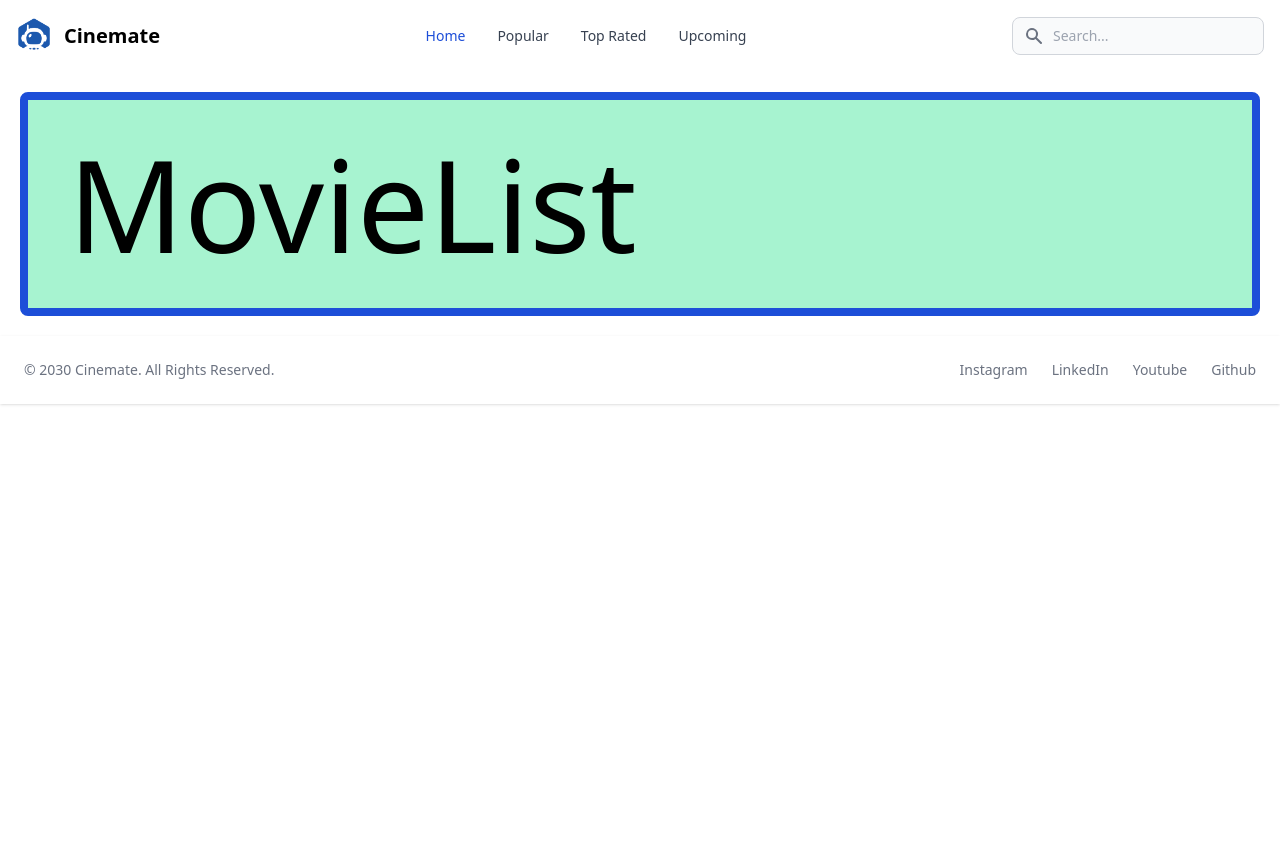
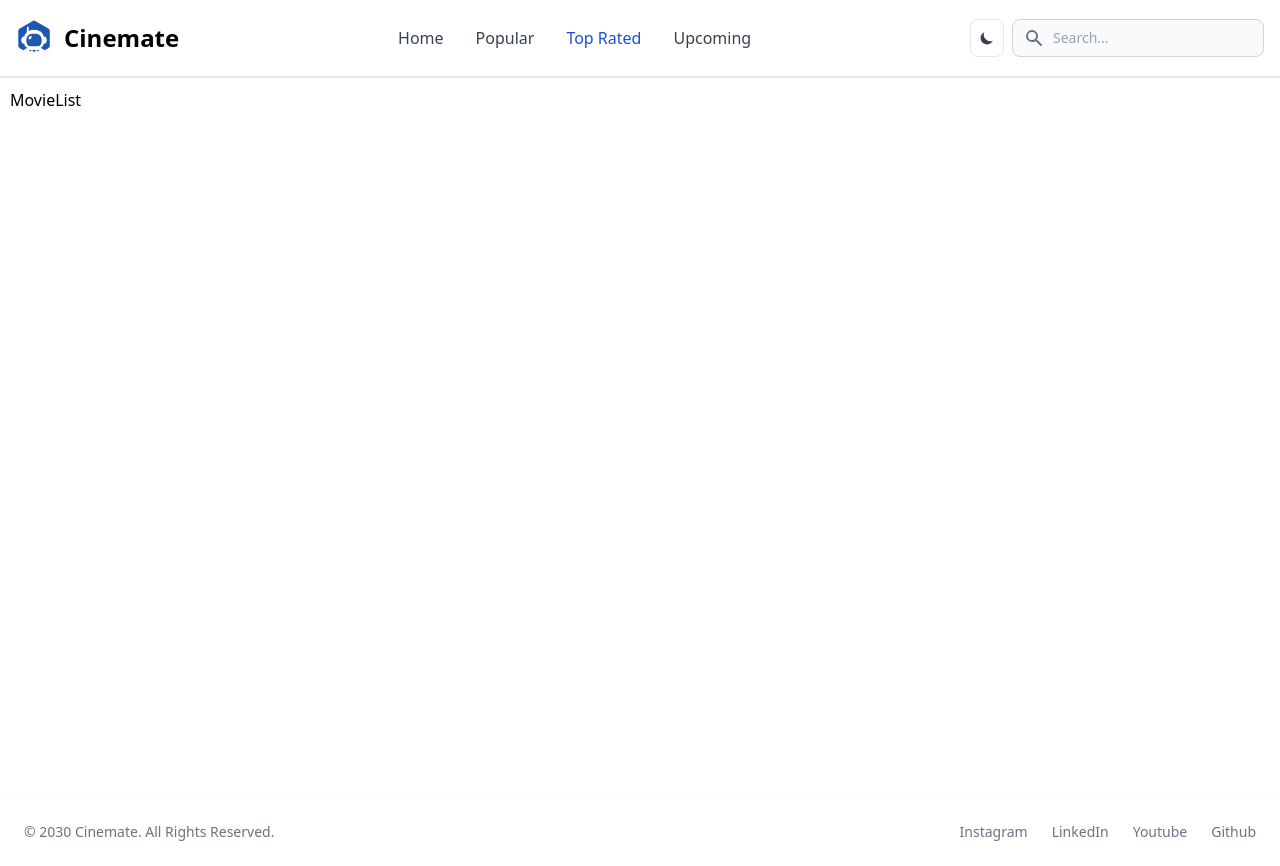
Before and after one commit to afeets/cinemate, a React (Create React App) app: page /movies/top in a window 1280 px wide. Before the commit the page ends 800 px from the top, so only its background shows below. Built offline with nearby package versions, Linux system fonts and the light colour scheme.

Commit message:
Enabled darkmode, in Tailwind.Config. Updated Header to switch between dark mode, saving state in localStorage

```diff
--- a/src/components/Header.js
+++ b/src/components/Header.js
@@ -1,17 +1,71 @@
 import { Link, NavLink } from "react-router-dom";
 import Logo from "../assets/logo.png";
+import { useEffect, useState } from "react";
 
 export const Header = () => {
+
+  const [hidden, setHidden] = useState(true);
+  const [darkMode, setDarkMode] = useState( JSON.parse(localStorage.getItem("darkMode")) || false);
+
+  const activeClass = "text-base block py-2 pr-4 pl-3 text-white bg-blue-700 rounded md:bg-transparent md:text-blue-700 md:p-0 dark:text-white";
+  const inactiveClass = "text-base block py-2 pr-4 pl-3 text-gray-700 rounded hover:bg-gray-100 md:hover:bg-transparent md:hover:text-blue-700 md:p-0 md:dark:hover:text-white dark:text-gray-400 dark:hover:bg-gray-700 dark:hover:text-white md:dark:hover:bg-transparent dark:border-gray-700";
+
+  // store dark mode setting in local storage, add or remove class
+  useEffect(() => {
+    localStorage.setItem("darkMode", JSON.stringify(darkMode));
+    if(darkMode){
+      document.documentElement.classList.add('dark');
+    } else {
+      document.documentElement.classList.remove('dark');
+    }
+  }, [ darkMode]);
+
   return (
     <header>
-      <nav className="bg-white border-gray-200 px-2 sm:px-4 py-2.5 rounded dark:bg-gray-900">
+      <nav className="bg-white border-b-2 border-gray-200 px-2 sm:px-4 py-2.5 dark:bg-gray-900 dark:border-b-1 dark:border-gray-900">
         <div className="container flex flex-wrap justify-between items-center mx-auto">
         <Link to="/" className="flex items-center">
-            <img src={Logo} className="mr-3 h-6 sm:h-9" alt="Cinemate Logo" />
-            <span className="self-center text-xl font-semibold whitespace-nowrap dark:text-white">Cinemate</span>
+          <img src={Logo} className="mr-3 h-6 sm:h-9" alt="Cinemate Logo" />
+          <span className="self-center text-2xl font-semibold whitespace-nowrap dark:text-white">Cinemate</span>
         </Link>
-        <div className="flex md:order-2">
-          <button type="button" data-collapse-toggle="navbar-search" aria-controls="navbar-search" aria-expanded="false" className="md:hidden text-gray-500 dark:text-gray-400 hover:bg-gray-100 dark:hover:bg-gray-700 focus:outline-none focus:ring-4 focus:ring-gray-200 dark:focus:ring-gray-700 rounded-lg text-sm p-2.5 mr-1">
+
+        {/* Mobile Nav */}
+        <div id="mobile-nav" className="flex md:order-2">
+        <button onClick={() => setDarkMode(!darkMode)}
+          data-tooltip-target="navbar-search-example-toggle-dark-mode-tooltip"
+          type="button"
+          data-toggle-dark="light"
+          className="flex items-center p-2 mr-2 text-xs font-medium text-gray-700 bg-white rounded-lg border border-gray-200
+            toggle-dark-state-example hover:bg-gray-100 hover:text-blue-700 focus:z-10 focus:ring-2 focus:ring-gray-300 dark:focus:ring-gray-500
+            dark:bg-gray-800 focus:outline-none dark:text-gray-400 dark:border-gray-600 dark:hover:text-white dark:hover:bg-gray-700"
+          >
+          { darkMode ? (
+            <svg aria-hidden="true"
+              data-toggle-icon="sun"
+              className="w-4 h-4"
+              fill="currentColor"
+              viewBox="0 0 20 20"
+              xmlns="http://www.w3.org/2000/svg"
+            ><path
+                d="M10 2a1 1 0 011 1v1a1 1 0 11-2 0V3a1 1 0 011-1zm4 8a4 4 0 11-8 0 4 4 0 018 0zm-.464 4.95l.707.707a1 1 0 001.414-1.414l-.707-.707a1 1 0 00-1.414 1.414zm2.12-10.607a1 1 0 010 1.414l-.706.707a1 1 0 11-1.414-1.414l.707-.707a1 1 0 011.414 0zM17 11a1 1 0 100-2h-1a1 1 0 100 2h1zm-7 4a1 1 0 011 1v1a1 1 0 11-2 0v-1a1 1 0 011-1zM5.05 6.464A1 1 0 106.465 5.05l-.708-.707a1 1 0 00-1.414 1.414l.707.707zm1.414 8.486l-.707.707a1 1 0 01-1.414-1.414l.707-.707a1 1 0 011.414 1.414zM4 11a1 1 0 100-2H3a1 1 0 000 2h1z"
+                fillRule="evenodd"
+                clipRule="evenodd"
+              ></path>
+            </svg>) : (
+            <svg
+              aria-hidden="true"
+              data-toggle-icon="moon"
+              className="w-4 h-4"
+              fill="currentColor"
+              viewBox="0 0 20 20"
+              xmlns="http://www.w3.org/2000/svg"
+            ><path d="M17.293 13.293A8 8 0 016.707 2.707a8.001 8.001 0 1010.586 10.586z"></path>
+            </svg>
+            )
+          }
+          </button>
+
+          <button type="button" onClick={() => setHidden(!hidden)} data-collapse-toggle="navbar-search" aria-controls="navbar-search" aria-expanded="false" className="md:hidden text-gray-500 dark:text-gray-400 hover:bg-gray-100 dark:hover:bg-gray-700 focus:outline-none focus:ring-4 focus:ring-gray-200 dark:focus:ring-gray-700 rounded-lg text-sm p-2.5 mr-1">
             <svg className="w-5 h-5" aria-hidden="true" fill="currentColor" viewBox="0 0 20 20" xmlns="http://www.w3.org/2000/svg"><path fillRule="evenodd" d="M8 4a4 4 0 100 8 4 4 0 000-8zM2 8a6 6 0 1110.89 3.476l4.817 4.817a1 1 0 01-1.414 1.414l-4.816-4.816A6 6 0 012 8z" clipRule="evenodd"></path></svg>
             <span className="sr-only">Search</span>
           </button>
@@ -22,30 +76,32 @@
             </div>
             <input type="text" id="search-navbar" className="block p-2 pl-10 w-full text-gray-900 bg-gray-50 rounded-lg border border-gray-300 sm:text-sm focus:ring-blue-500 focus:border-blue-500 dark:bg-gray-700 dark:border-gray-600 dark:placeholder-gray-400 dark:text-white dark:focus:ring-blue-500 dark:focus:border-blue-500" placeholder="Search..." />
           </div>
-          <button data-collapse-toggle="navbar-search" type="button" className="inline-flex items-center p-2 text-sm text-gray-500 rounded-lg md:hidden hover:bg-gray-100 focus:outline-none focus:ring-2 focus:ring-gray-200 dark:text-gray-400 dark:hover:bg-gray-700 dark:focus:ring-gray-600" aria-controls="navbar-search" aria-expanded="false">
+          <button onClick={() => setHidden(!hidden)}data-collapse-toggle="navbar-search" type="button" className="inline-flex items-center p-2 text-sm text-gray-500 rounded-lg md:hidden hover:bg-gray-100 focus:outline-none focus:ring-2 focus:ring-gray-200 dark:text-gray-400 dark:hover:bg-gray-700 dark:focus:ring-gray-600" aria-controls="navbar-search" aria-expanded="false">
             <span className="sr-only">Open menu</span>
             <svg className="w-6 h-6" aria-hidden="true" fill="currentColor" viewBox="0 0 20 20" xmlns="http://www.w3.org/2000/svg"><path fillRule="evenodd" d="M3 5a1 1 0 011-1h12a1 1 0 110 2H4a1 1 0 01-1-1zM3 10a1 1 0 011-1h12a1 1 0 110 2H4a1 1 0 01-1-1zM3 15a1 1 0 011-1h12a1 1 0 110 2H4a1 1 0 01-1-1z" clipRule="evenodd"></path></svg>
           </button>
         </div>
-          <div className="hidden justify-between items-center w-full md:flex md:w-auto md:order-1" id="navbar-search">
+
+        {/* NavBar Search */}
+          <div className={`${hidden ? "hidden" : ""} justify-between items-center w-full md:flex md:w-auto md:order-1`} id="navbar-search">
             <div className="relative mt-3 md:hidden">
               <div className="flex absolute inset-y-0 left-0 items-center pl-3 pointer-events-none">
                 <svg className="w-5 h-5 text-gray-500" aria-hidden="true" fill="currentColor" viewBox="0 0 20 20" xmlns="http://www.w3.org/2000/svg"><path fillRule="evenodd" d="M8 4a4 4 0 100 8 4 4 0 000-8zM2 8a6 6 0 1110.89 3.476l4.817 4.817a1 1 0 01-1.414 1.414l-4.816-4.816A6 6 0 012 8z" clipRule="evenodd"></path></svg>
               </div>
-              <input type="text" id="search-navbar" className="block p-2 pl-10 w-full text-gray-900 bg-gray-50 rounded-lg border border-gray-300 sm:text-sm focus:ring-blue-500 focus:border-blue-500 dark:bg-gray-700 dark:border-gray-600 dark:placeholder-gray-400 dark:text-white dark:focus:ring-blue-500 dark:focus:border-blue-500" placeholder="Search..." />
+              <input type="text" id="search-navbar" className="block p-2 pl-10 w-full text-gray-900 bg-gray-50 rounded-lg border border-gray-300 sm:text-sm focus:ring-blue-500 focus:border-blue-500 dark:bg-gray-700 dark:border-gray-600 dark:placeholder-gray-400 dark:text-white dark:focus:ring-blue-500 dark:focus:border-blue-500" autoComplete='off' placeholder="Search..." />
             </div>
             <ul className="flex flex-col p-4 mt-4 bg-gray-50 rounded-lg border border-gray-100 md:flex-row md:space-x-8 md:mt-0 md:text-sm md:font-medium md:border-0 md:bg-white dark:bg-gray-800 md:dark:bg-gray-900 dark:border-gray-700">
               <li>
-                <NavLink to="/" className="block py-2 pr-4 pl-3 text-white bg-blue-700 rounded md:bg-transparent md:text-blue-700 md:p-0 dark:text-white" end>Home</NavLink>
+                <NavLink to="/" className={({ isActive }) => isActive ? activeClass : inactiveClass} end>Home</NavLink>
               </li>
               <li>
-                <NavLink to="/movies/popular" className="block py-2 pr-4 pl-3 text-gray-700 rounded hover:bg-gray-100 md:hover:bg-transparent md:hover:text-blue-700 md:p-0 md:dark:hover:text-white dark:text-gray-400 dark:hover:bg-gray-700 dark:hover:text-white md:dark:hover:bg-transparent dark:border-gray-700">Popular</NavLink>
+                <NavLink to="/movies/popular" className={({ isActive }) => isActive ? activeClass : inactiveClass} >Popular</NavLink>
               </li>
               <li>
-                <NavLink to="/movies/top" className="block py-2 pr-4 pl-3 text-gray-700 rounded hover:bg-gray-100 md:hover:bg-transparent md:hover:text-blue-700 md:p-0 dark:text-gray-400 md:dark:hover:text-white dark:hover:bg-gray-700 dark:hover:text-white md:dark:hover:bg-transparent dark:border-gray-700">Top Rated</NavLink>
+                <NavLink to="/movies/top" className={({ isActive }) => isActive ? activeClass : inactiveClass} >Top Rated</NavLink>
               </li>
               <li>
-                <NavLink to="/movies/upcoming" className="block py-2 pr-4 pl-3 text-gray-700 rounded hover:bg-gray-100 md:hover:bg-transparent md:hover:text-blue-700 md:p-0 dark:text-gray-400 md:dark:hover:text-white dark:hover:bg-gray-700 dark:hover:text-white md:dark:hover:bg-transparent dark:border-gray-700">Upcoming</NavLink>
+                <NavLink to="/movies/upcoming" className={({ isActive }) => isActive ? activeClass : inactiveClass} >Upcoming</NavLink>
               </li>
             </ul>
           </div>
--- a/src/index.css
+++ b/src/index.css
@@ -1,3 +1,11 @@
 @tailwind base;
 @tailwind components;
 @tailwind utilities;
+
+
+main {
+  max-width: 1280px;
+  margin: auto;
+  min-height: 90vh;
+  padding: 10px;
+}
--- a/src/pages/MovieList.js
+++ b/src/pages/MovieList.js
@@ -1,7 +1,7 @@
 export const MovieList = () => {
   return (
     <main>
-      <div className="text-9xl bg-emerald-200 p-10 border-8 border-blue-700 rounded-lg m-5">
+      <div>
         MovieList
       </div>
     </main>
--- a/tailwind.config.js
+++ b/tailwind.config.js
@@ -1,5 +1,6 @@
 module.exports = {
     content: ["./src/**/*.{html,js}"],
+    darkMode: 'class',
     theme: {
       extend: {},
     },
```
